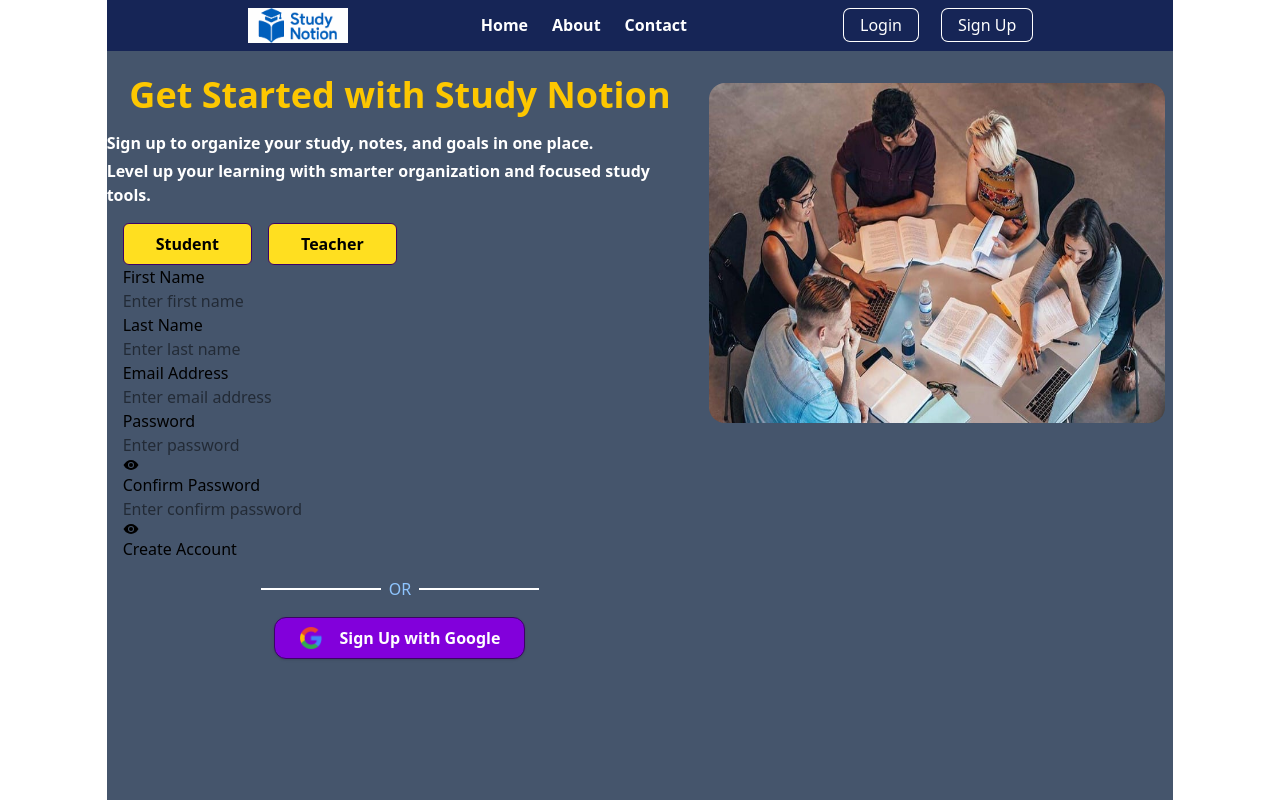
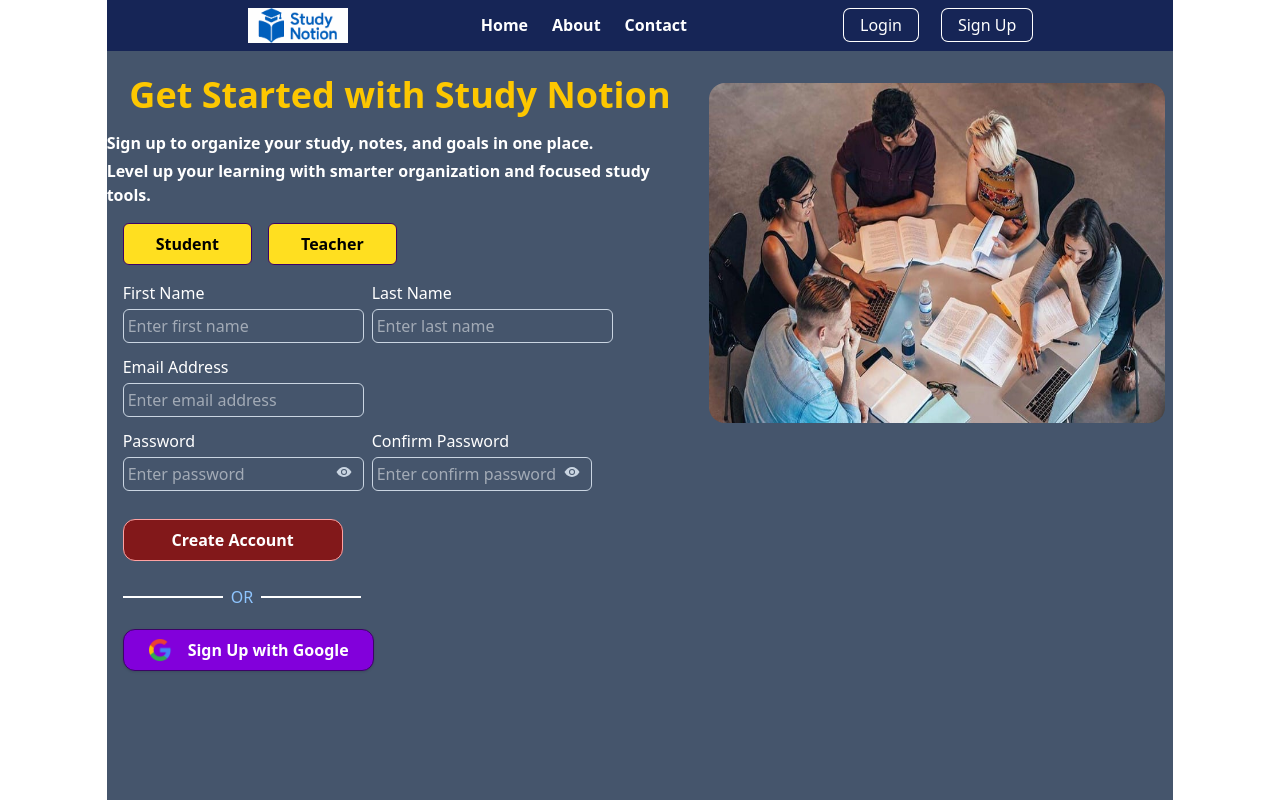
Before and after one commit to Karanb2707/study-notion-app, a React (Vite) app in the folder study-notion/: page /signup in a window 1280 px wide. Built offline with nearby package versions, Linux system fonts and the light colour scheme.

Commit message:
styling added

```diff
--- a/study-notion/src/components/LoginForm.jsx
+++ b/study-notion/src/components/LoginForm.jsx
@@ -28,9 +28,9 @@ const LoginForm = ({setLoggedin}) => {
     }
 
   return (
-    <form onSubmit={submitHandler}>
+    <form onSubmit={submitHandler} className='flex flex-col gap-3 ml-4 mt-4'>
 
-        <label>
+        <label className='text-white font-semibold'>
             <p>Email Address</p>
 
             <input
@@ -40,13 +40,15 @@ const LoginForm = ({setLoggedin}) => {
                 onChange={changeHandler}
                 value={formData.email}
                 placeholder='Enter email id'
+                className='text-white border border-slate-300 p-1 rounded-md mt-1 w-[280px]'
             />
 
         </label>
 
-        <label>
+        <label className='text-white font-semibold'>
             <p>Password</p>
 
+            <div className="relative w-[280px]">
                 <input
                     required
                     type={passVisible ? 'text' : 'password'}
@@ -54,21 +56,24 @@ const LoginForm = ({setLoggedin}) => {
                     onChange={changeHandler}
                     value={formData.password}
                     placeholder='Enter password'
+                    className='text-white border border-slate-300 p-1 rounded-md mt-1 w-full'
                 />
 
-            <span onClick={() => setPassVisible(!passVisible)}>
+                <span onClick={() => setPassVisible(!passVisible)}
+                    className="absolute right-3 top-1/2 -translate-y-1/2 text-slate-300 cursor-pointer">
                     {passVisible ? <IoEyeSharp/> : <FaEyeSlash/>}
                 </span>
+            </div>
 
             <Link to='#'>
-                <p>
+                <p className='relative text-[12px] text-blue-200 mt-1 left-[180px]'>
                     Forgot Password
                 </p>
             </Link>
 
         </label>
 
-        <button>
+        <button className='p-2 mt-4 border border-red-300 bg-red-900 rounded-xl text-white font-semibold w-[180px] cursor-pointer'>
             Sign in
         </button>
 
--- a/study-notion/src/components/SingupForm.jsx
+++ b/study-notion/src/components/SingupForm.jsx
@@ -21,19 +21,19 @@ const SingupForm = () => {
 
       {/* student & teacher */}
       <div className='flex gap-4 rounded-md text-black font-semibold'>
-        <button className='py-2 px-8 border border-purple-950 rounded-md bg-yellow-300'>
+        <button className='py-2 px-8 border border-purple-950 rounded-md bg-yellow-300 cursor-pointer'>
           Student
         </button>
-        <button className='py-2 px-8 border border-purple-950 rounded-md bg-yellow-300'>
+        <button className='py-2 px-8 border border-purple-950 rounded-md bg-yellow-300 cursor-pointer'>
           Teacher
         </button>
       </div>
 
-      <form>
+      <form className='flex flex-col gap-3'>
 
         {/* First name and Last name */}
-        <div>
-          <label>
+        <div className='flex flex-row mt-4 gap-2'>
+          <label className='text-white'>
             <p>First Name</p>
             <input
               required
@@ -42,10 +42,11 @@ const SingupForm = () => {
               onChange={changeHandler}
               value={formData.firstname}
               placeholder='Enter first name'
+              className='text-white border border-slate-300 p-1 rounded-md mt-1'
             />
           </label>
 
-          <label>
+          <label className='text-white'>
             <p>Last Name</p>
             <input
               required
@@ -54,12 +55,13 @@ const SingupForm = () => {
               onChange={changeHandler}
               value={formData.lastname}
               placeholder='Enter last name'
+              className='text-white border border-slate-300 p-1 rounded-md mt-1'
             />
           </label>
         </div>
 
         {/* Email */}
-        <label>
+        <label className='text-white'>
           <p>Email Address</p>
           <input
             required
@@ -68,13 +70,16 @@ const SingupForm = () => {
             onChange={changeHandler}
             value={formData.email}
             placeholder='Enter email address'
+            className='text-white border border-slate-300 p-1 rounded-md mt-1'
           />
         </label>
 
         {/* password & confirm password */}
-        <div>
-          <label>
+        <div className='flex flex-row gap-2'>
+          <label className='text-white'>
             <p>Password</p>
+
+            <div className="relative">
               <input
                 required
                 type={showPassword ? 'text' : 'password'}
@@ -82,16 +87,20 @@ const SingupForm = () => {
                 onChange={changeHandler}
                 value={formData.password}
                 placeholder='Enter password'
+                className='text-white border border-slate-300 p-1 rounded-md mt-1'
               />
 
-            <span onClick={() => setShowPassword(!showPassword)}>
+              <span onClick={() => setShowPassword(!showPassword)}
+                  className="absolute right-3 top-1/2 -translate-y-1/2 text-slate-300 cursor-pointer">
                 {showPassword ? <FaEyeSlash /> : <IoEyeSharp />}
               </span>
+            </div>
 
           </label>
 
-          <label>
+          <label className='text-white'>
             <p>Confirm Password</p>
+            <div className="relative">
               <input
                 required
                 type={showPassword ? 'text' : 'password'}
@@ -99,16 +108,19 @@ const SingupForm = () => {
                 onChange={changeHandler}
                 value={formData.conpassword}
                 placeholder='Enter confirm password'
+                className='text-white border border-slate-300 p-1 rounded-md mt-1 w-[220px]'
               />
 
-            <span onClick={() => setShowPassword(!showPassword)}>
+              <span onClick={() => setShowPassword(!showPassword)}
+                  className="absolute right-3 top-1/2 -translate-y-1/2 text-slate-300 cursor-pointer">
                 {showPassword ? <FaEyeSlash /> : <IoEyeSharp />}
               </span>
+            </div>
           </label>
 
         </div>
 
-        <button>
+        <button className='p-2 mt-4 border border-red-300 bg-red-900 rounded-xl text-white font-semibold w-[220px] cursor-pointer'>
           Create Account
         </button>
 
--- a/study-notion/src/components/Template.jsx
+++ b/study-notion/src/components/Template.jsx
@@ -22,17 +22,21 @@ const Template = ({title, desc1, desc2, image, formtype, setLoggedin}) => {
                 formtype === 'signup' ? <SignupForm/> : <LoginForm setLoggedin={setLoggedin}/>
             }
 
-            <div className='flex items-center justify-center gap-2 text-blue-300'>
-                <div className='w-[120px] h-0.5 bg-white'></div>
-                <p>OR</p>
-                <div className='w-[120px] h-0.5 bg-white'></div>
+            <div className="flex flex-col items-start gap-4 mt-2 ml-4">
+                {/* OR Divider */}
+                <div className="flex items-center justify-center gap-2 text-blue-300">
+                    <div className="w-[100px] h-0.5 bg-white"></div>
+                    <p>OR</p>
+                    <div className="w-[100px] h-0.5 bg-white"></div>
+                </div>
+
+                {/* Google Sign Up Button */}
+                <button className="flex justify-center items-center py-2 px-6 mt-1 border border-purple-950 gap-4 bg-purple-700
+                    rounded-xl transform hover:scale-105 duration-300 shadow-sm hover:shadow-slate-500">
+                    <img src={googleImg} className="w-6 h-6" />
+                    <p className="text-white font-semibold">Sign Up with Google</p>
+                </button>
             </div>
-
-            <button className='flex justify-center items-center py-2 px-6 border border-purple-950 gap-4 bg-purple-700
-                rounded-xl mx-auto transform hover:scale-105 duration-300 shadow-sm hover:shadow-slate-500'>
-                <img src={googleImg} className='w-6 h-6'/>
-                <p className='text-white font-semibold'>Sign Up with Google</p>
-            </button>
         </div>
 
         <div className='p-2'>
```
Lines whose indentation alone changed are shown as unchanged.
